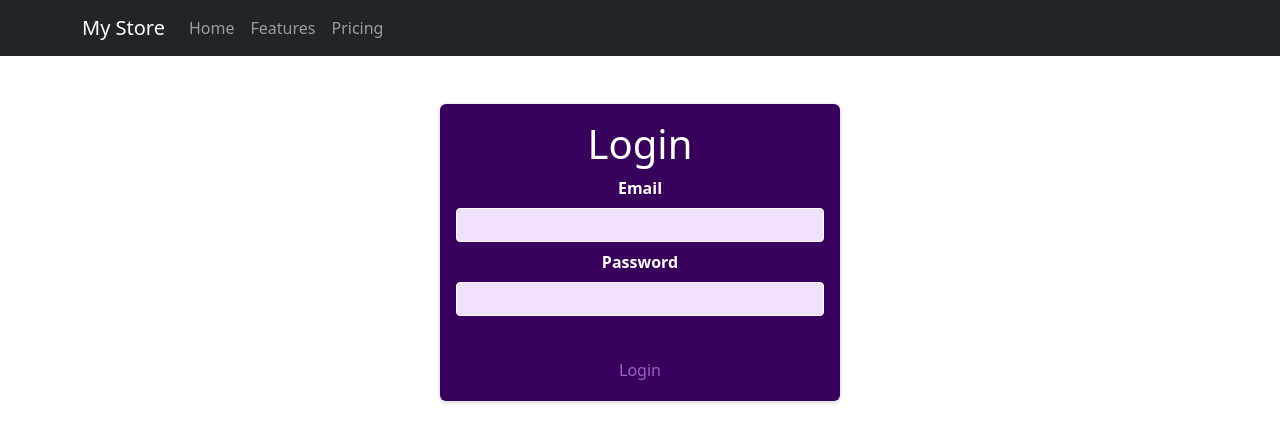
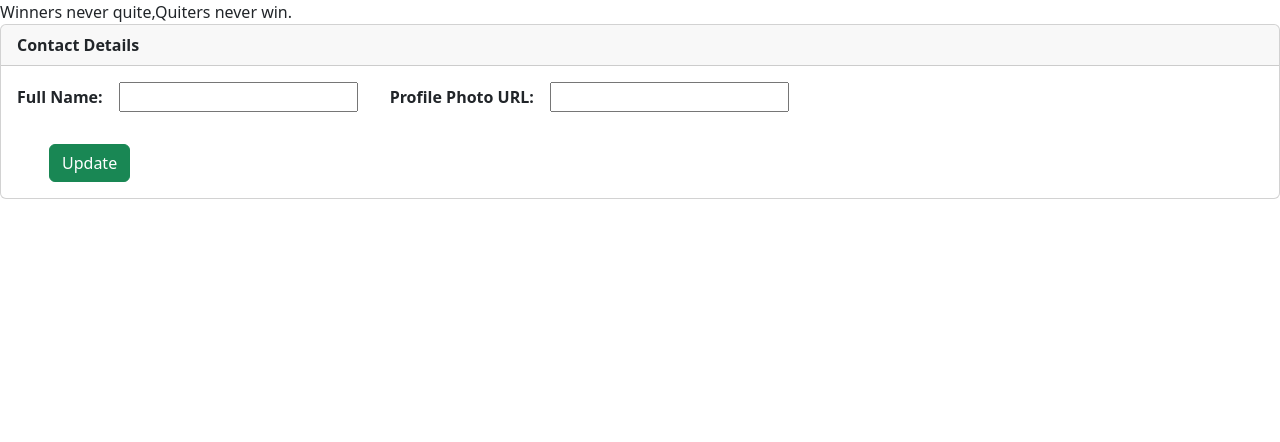
Before and after one commit to sumith-tech/Expense-tracker-app, a React (Create React App) app: page /update in a window 1280 px wide. Shown: the top 442 px of the page. Built offline with nearby package versions, Linux system fonts and the light colour scheme.

Commit message:
Complete profile

```diff
--- a/src/App.js
+++ b/src/App.js
@@ -2,6 +2,7 @@ import React, { useContext } from "react";
 import SignUp from "./Component/Auth/SignUp";
 import Home from "./Component/Home/Home";
 import Login from "./Component/Auth/Login";
+import UpdateProfile from "./Component/Home/Update";
 import { BrowserRouter, Routes, Route } from "react-router-dom";
 import AuthContext from "./Store/auth-context";
 const App = () => {
@@ -11,9 +12,11 @@ const App = () => {
     <BrowserRouter>
       <Routes>
         {authCtx.islogin && <Route path="/home" element={<Home />} />}
+
         <Route path="/" element={<SignUp />} />
         <Route path="*" element={<Login />} />
         <Route path="/login" element={<Login />} />
+        <Route path="/update" element={<UpdateProfile />} />
       </Routes>
     </BrowserRouter>
   );
--- a/src/Component/Home/Home.js
+++ b/src/Component/Home/Home.js
@@ -1,6 +1,14 @@
 import React from "react";
+import { Link } from "react-router-dom";
 
 const Home = () => {
-  return <h2>Welcome to Expense Tracker</h2>;
+  return (
+    <div>
+      <h2>Welcome to Expense Tracker</h2>
+      <p>
+        Your profile is incomplete <Link to={'/update'}>Complete now</Link>
+      </p>
+    </div>
+  );
 };
 export default Home;
--- /dev/null
+++ b/src/Component/Home/Update.js
@@ -0,0 +1,80 @@
+import React, { Fragment, useContext, useRef } from "react";
+import { Card, Button } from "react-bootstrap";
+import AuthContext from "../../Store/auth-context";
+const UpdateProfile = () => {
+  const authCtx = useContext(AuthContext);
+  const nameref = useRef();
+  const imgref = useRef();
+  const onsubmitHandler = (e) => {
+    e.preventDefault();
+    const entredName = nameref.current.value;
+    const entredImg = imgref.current.value;
+    console.log(authCtx.token)
+    fetch(
+      "https://identitytoolkit.googleapis.com/v1/accounts:update?key=AIzaSyAZ6ICn5fDGs2UVskqPLj81R8K0tShMQWs",
+      {
+        method: "POST",
+        body: JSON.stringify({
+          idToken: authCtx.token,
+          displayName: entredName,
+          photoUrl: entredImg,
+          deleteAttribute: null,
+          returnSecureToken: true,
+        }),
+        headers: { "content-Type": "application/json" },
+      }
+    )
+      .then((res) => {
+        if (res.ok) {
+          return res.json();
+        } else {
+          let errMessage = "Authentication Failed!";
+          throw new Error(errMessage);
+        }
+      })
+      .then((data) => {
+        console.log(data);
+
+      })
+      .catch((err) => {
+        alert(err);
+      });
+  };
+
+  return (
+    <Fragment>
+      <header>Winners never quite,Quiters never win.</header>
+      <Card>
+        <Card.Header style={{ fontWeight: "bolder" }}>
+          Contact Details
+        </Card.Header>
+        <Card.Body>
+          <form>
+            <label style={{ paddingRight: "1em", fontWeight: "bolder" }}>
+              Full Name:
+            </label>
+            <input type="text" ref={nameref}></input>
+
+            <label
+              style={{
+                paddingLeft: "2em",
+                paddingRight: "1em",
+                fontWeight: "bolder",
+              }}
+            >
+              Profile Photo URL:
+            </label>
+            <input type="text" ref={imgref}></input>
+            <div style={{ paddingLeft: "2em", paddingTop: "2em" }}>
+              <Button onClick={onsubmitHandler} variant="success">
+                Update
+              </Button>
+            </div>
+          </form>
+        </Card.Body>
+      </Card>
+    </Fragment>
+  );
+};
+
+export default UpdateProfile;
--- a/src/Component/Layouts/MainNav.js
+++ b/src/Component/Layouts/MainNav.js
@@ -9,7 +9,7 @@ const MainNav = () => {
         <Container>
           <Navbar.Brand href="#home">My Store</Navbar.Brand>
           <Nav className="me-auto">
-            <Nav.Link href="#home">Home</Nav.Link>
+            <Nav.Link href="/home">Home</Nav.Link>
             <Nav.Link href="#features">Features</Nav.Link>
             <Nav.Link href="#pricing">Pricing</Nav.Link>
           </Nav>
```
